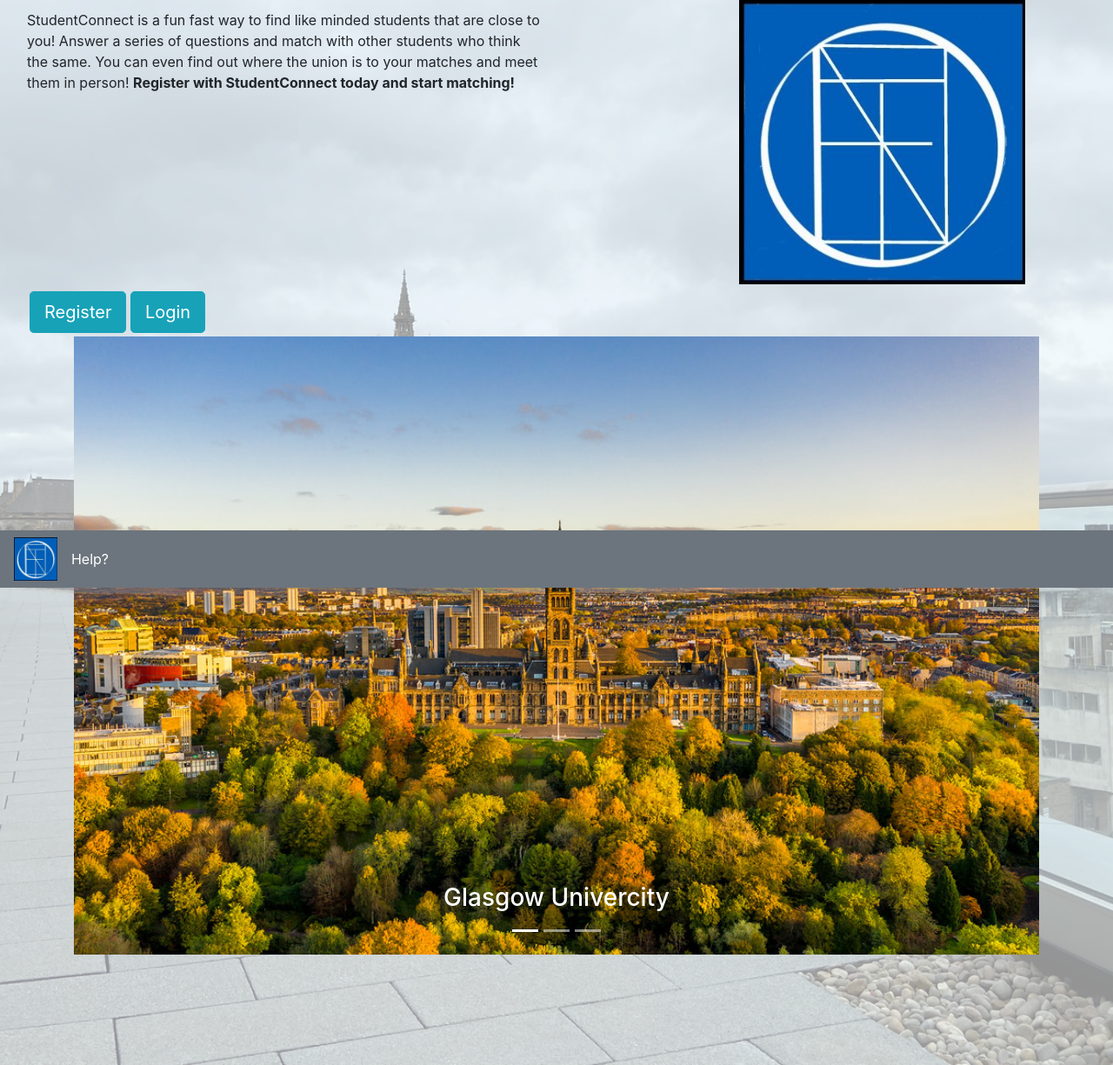
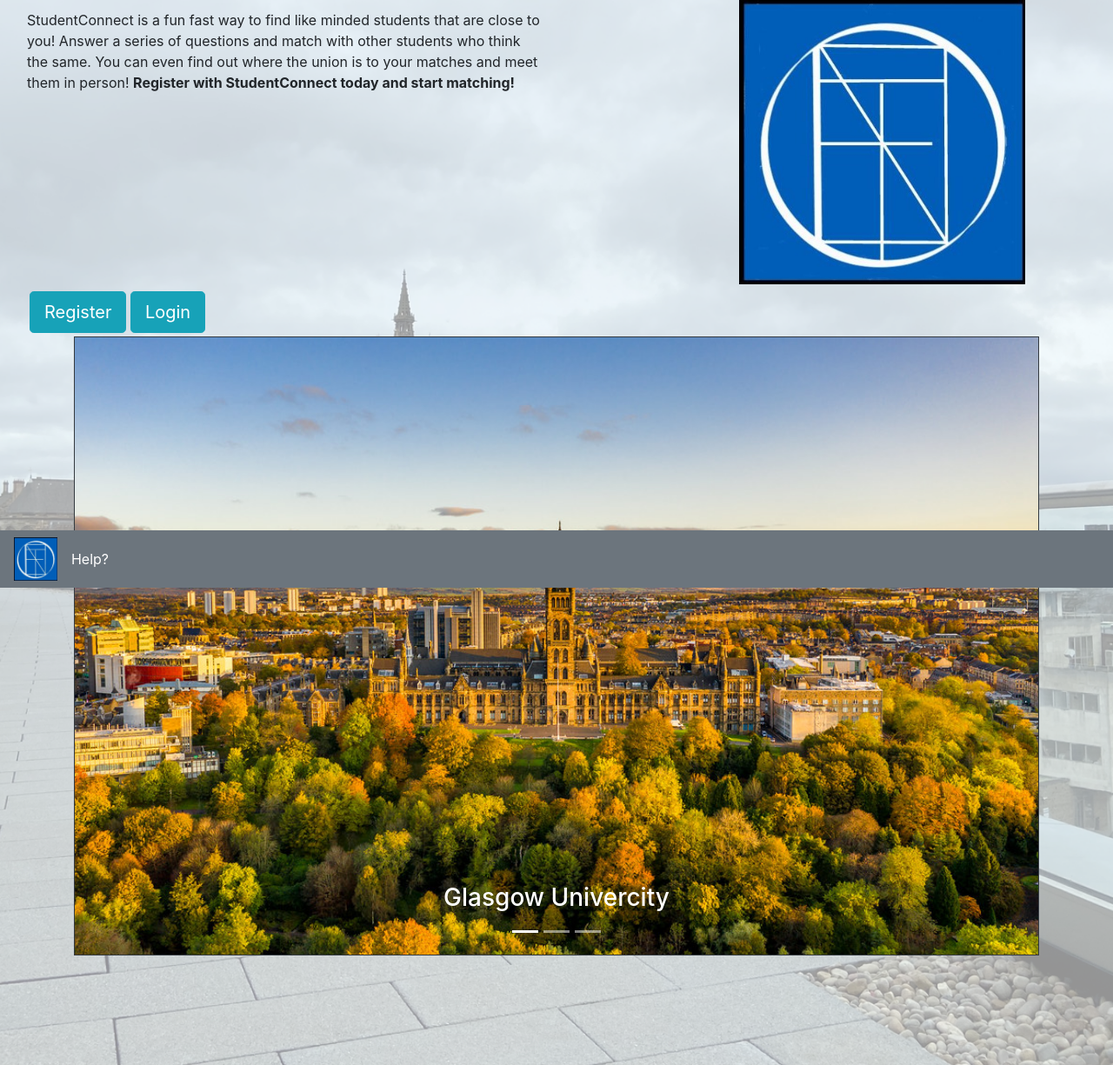
Before and after one commit to Ieuz/StudentConnect, a Django app: page /StudentConnect/ in a window 1280 px wide. Shown: the part 124-1349 px from the top of the page at 87% size. Run offline with Django 3.2, Linux system fonts and the light colour scheme.

Commit message:
added border to carosel

```diff
--- a/templates/studentConnect/home.html
+++ b/templates/studentConnect/home.html
@@ -37,7 +37,7 @@
 			<li data-target="#homeCarousel" data-slide-to="2"></li>
 			</ul>
 			<div class="carousel-inner">
-				<div class="carousel-item active">
+				<div class="carousel-item active border border-dark">
 					<img src="{{ MEDIA_URL}}glasgowUniversity.jpg" class="image-fluid" alt="Los Angeles" width="100%" height="100%" >
 					<div class="carousel-caption">
 					<h3>Glasgow Univercity</h3>
```
Also changed, not shown: media/2p_AJ6PVAA_a25seDn.PNG (deleted), media/Dan_pfp_pTk7ctt.jpg (deleted), media/logo.png (deleted).
